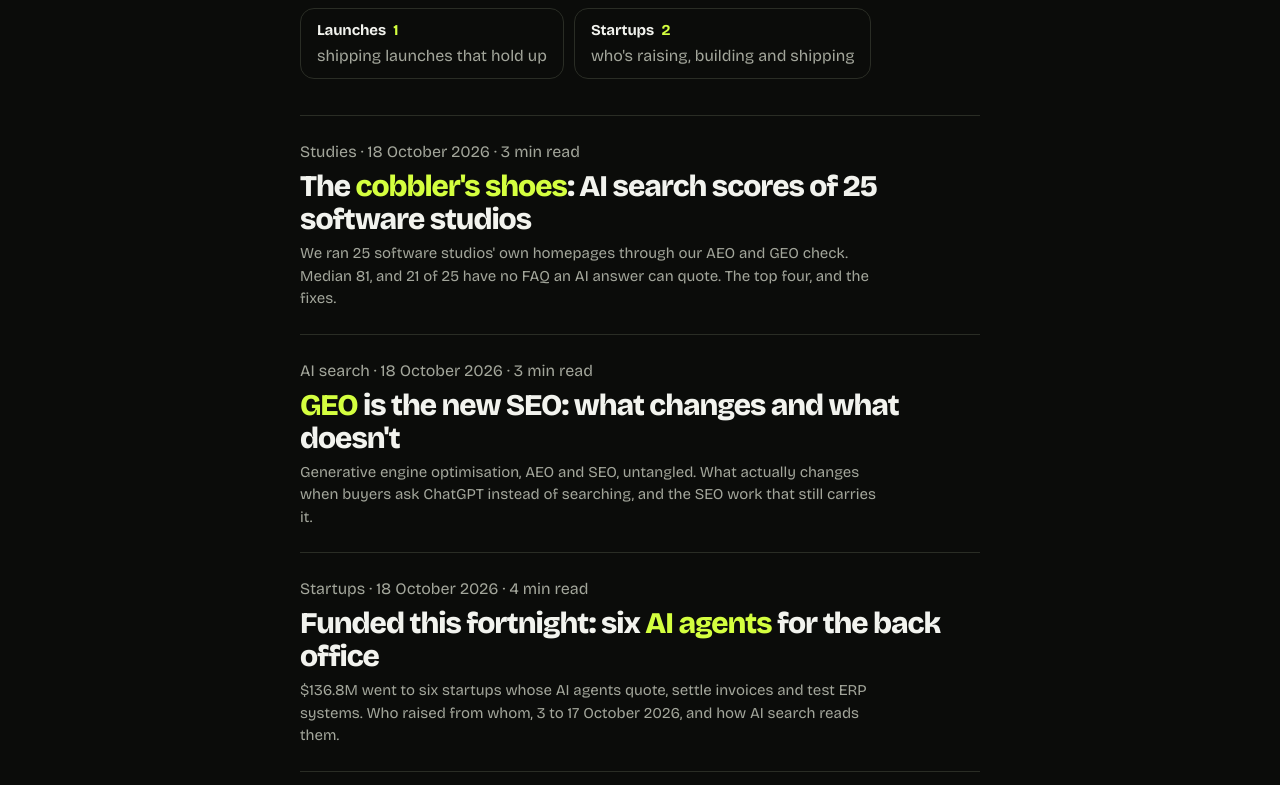
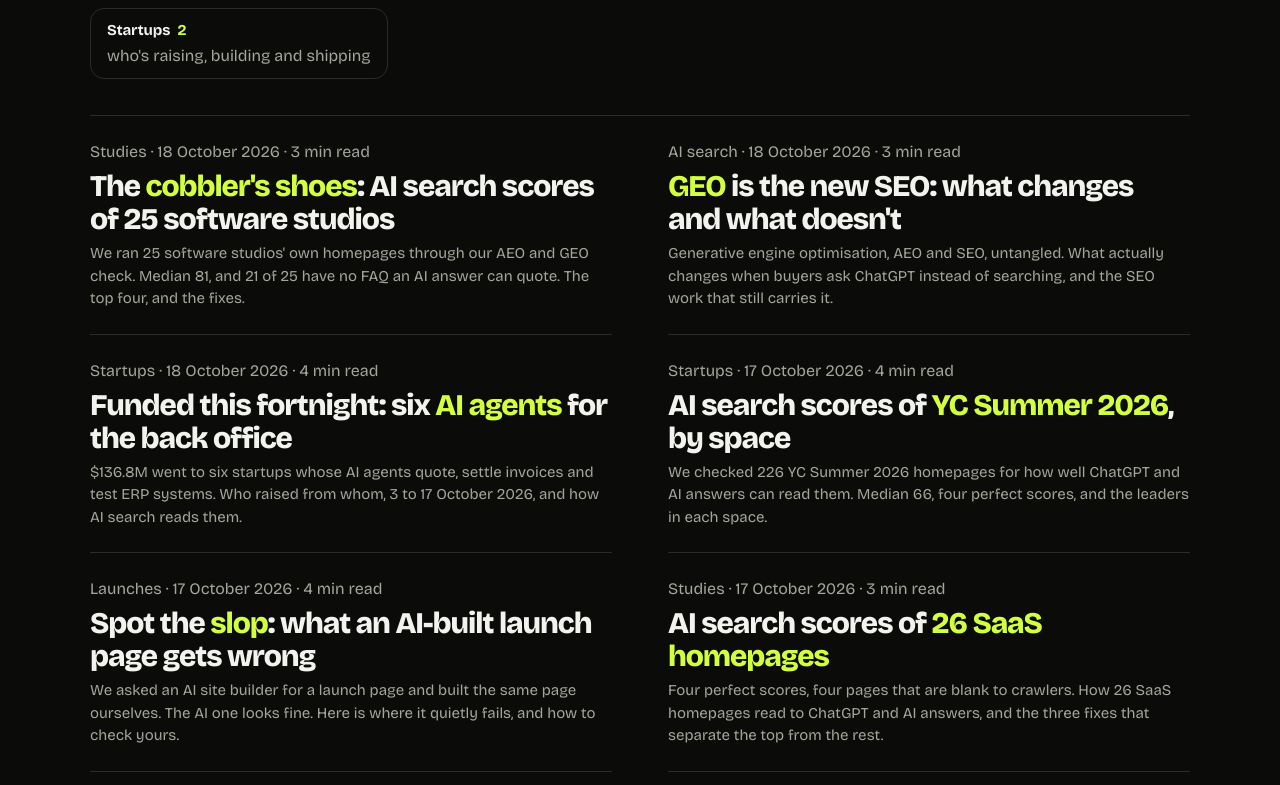
Before and after one commit to verastack-labs/verastack-labs.github.io, a Next.js app: page /blog in a window 1280 px wide. Shown: the part 375-1160 px from the top of the page. Built offline with nearby package versions, Linux system fonts and the light colour scheme.

Commit message:
fix: blog index and categories use the desktop width, posts in two columns (#101)

```diff
--- a/src/app/blog/blog.module.css
+++ b/src/app/blog/blog.module.css
@@ -107,3 +107,11 @@
 
 /* The highlighted words of a title. In a list the whole title turns signal on hover, so they hold. */
 .hi { color: var(--signal); }
+
+/* The index and category pages use the width a desktop has: a wider column, posts in two columns.
+   A post itself keeps the narrow reading measure. */
+@media (min-width: 1100px) {
+  .wide { max-width: 1180px; padding-left: 40px; padding-right: 40px; }
+  .wide .list { display: grid; grid-template-columns: 1fr 1fr; column-gap: 56px; }
+  .wide .item { height: 100%; }
+}
--- a/src/app/blog/category/[id]/page.tsx
+++ b/src/app/blog/category/[id]/page.tsx
@@ -48,7 +48,7 @@ export default async function CategoryPage({ params }: Props) {
     ],
   }
   return (
-    <main id="main" className={styles.page}>
+    <main id="main" className={`${styles.page} ${styles.wide}`}>
       <span id="top" />
       <script type="application/ld+json" dangerouslySetInnerHTML={{ __html: jsonLd(graph) }} />
       <p className={styles.label}>
--- a/src/app/blog/page.tsx
+++ b/src/app/blog/page.tsx
@@ -32,7 +32,7 @@ export default function BlogIndex() {
     ],
   }
   return (
-    <main id="main" className={styles.page}>
+    <main id="main" className={`${styles.page} ${styles.wide}`}>
       <span id="top" />
       <script type="application/ld+json" dangerouslySetInnerHTML={{ __html: jsonLd(graph) }} />
       <p className={styles.label}>
```
